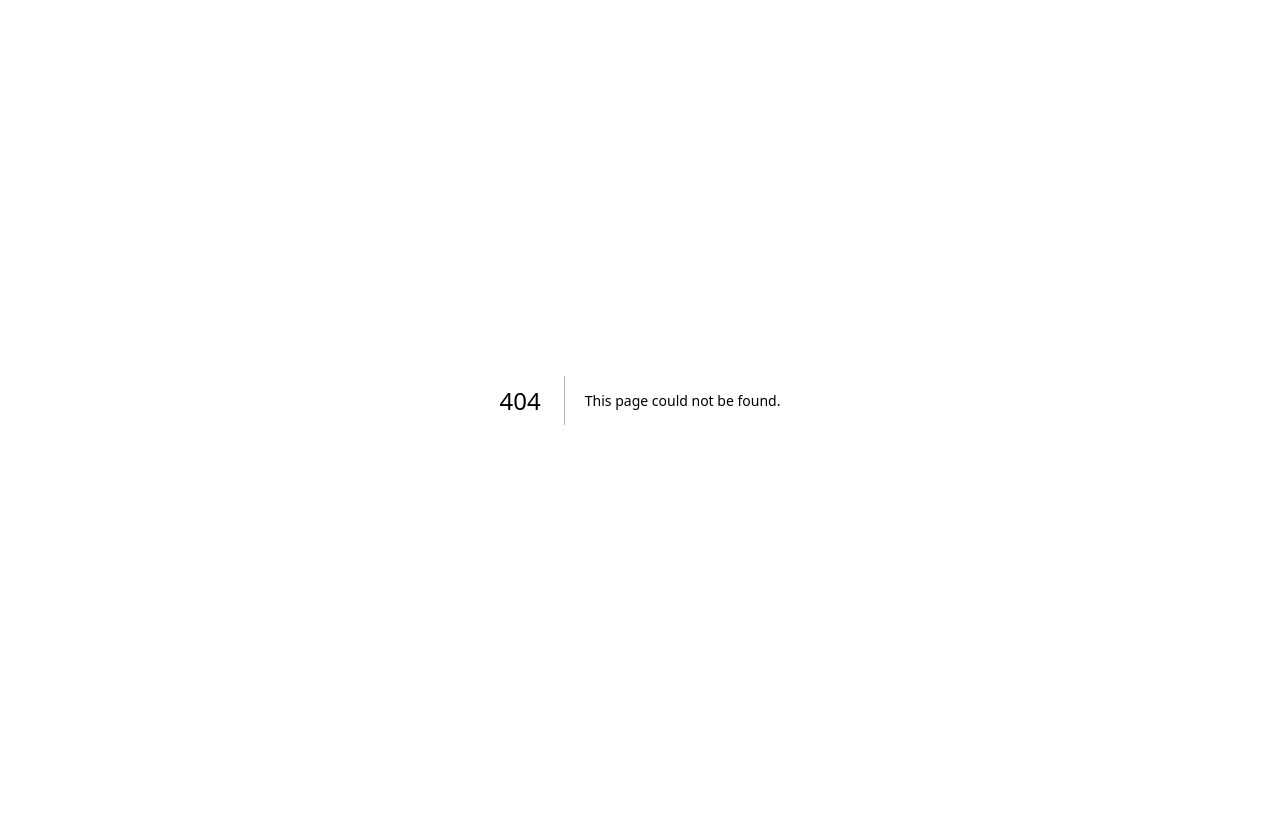
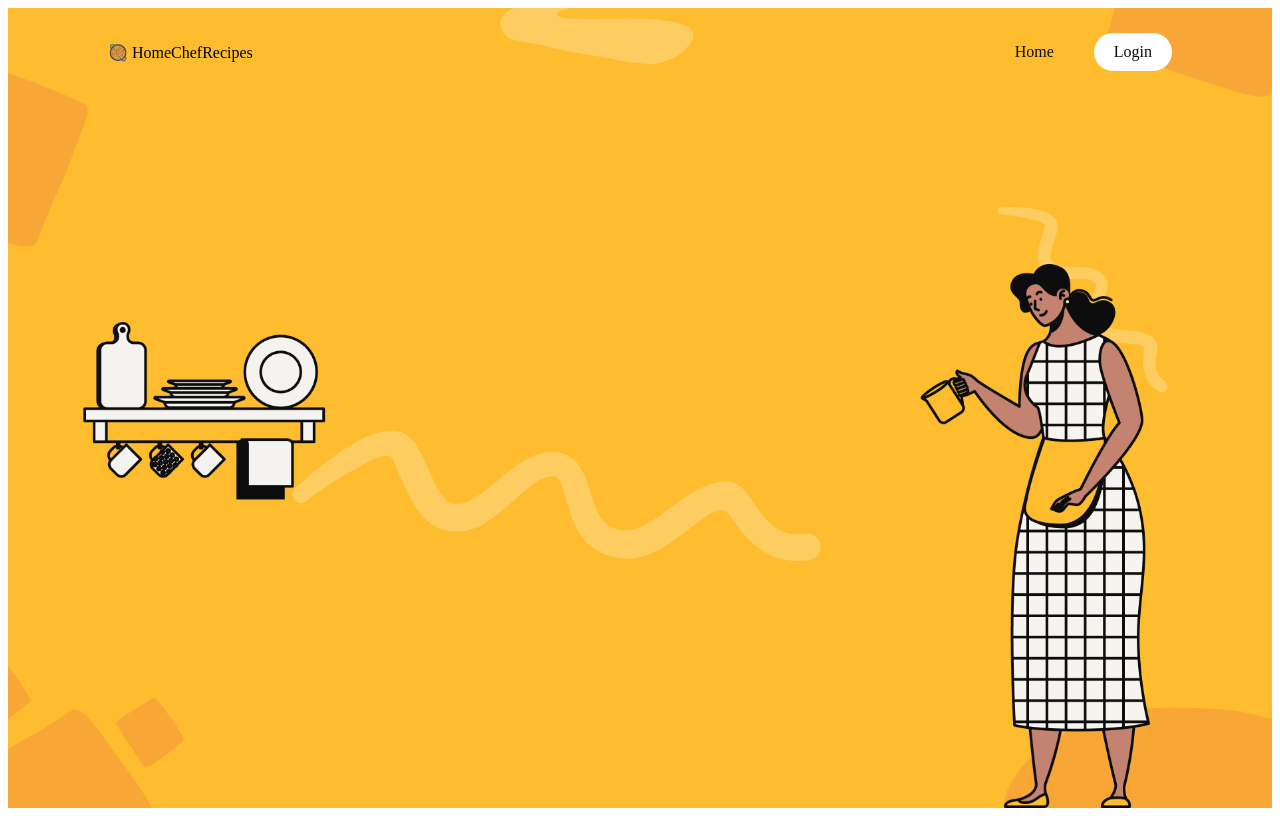
Before and after one commit to vlerkin/project_frontend, a Next.js app: page /login in a window 1280 px wide. Before the commit this address had no page. Built offline with nearby package versions, Linux system fonts and the light colour scheme.

Commit message:
changed the solution for button background; addednavigation bar props; fixed navigation bar styling and structure

```diff
--- a/src/components/navigationBar.tsx
+++ b/src/components/navigationBar.tsx
@@ -3,29 +3,34 @@ import Link from "next/link";
 interface NavigationItem {
   text: string;
   href: string;
+  background?: boolean;
 }
-const NavigationSection = (props: NavigationItem) => {
+
+interface NavigationBarProps {
+  background?: boolean;
+}
+const NavigationButton = (props: NavigationItem) => {
   const href = props.href;
   const text = props.text;
+  const background = props.background;
   return (
-    <li className="display-inline">
-      <Link className="navLinks" href={href}>
-        {text}
-      </Link>
-    </li>
+    <Link
+      className={`navLinks ${background ? "navLinkBackground" : ""}`}
+      href={href}
+    >
+      {text}
+    </Link>
   );
 };
 
-const NavigationBar = () => {
+const NavigationBar = (props: NavigationBarProps) => {
   return (
-    <nav className="navBar">
+    <nav className={`navBar ${props.background ? "nav-bar-background" : ""}`}>
       <span className="logo">🥘 HomeChefRecipes</span>
-      <ul>
-        <NavigationSection href="/" text="Home" />
-        <div className="display-inline login-link-container">
-          <NavigationSection href="/login" text="Login" />
-        </div>
-      </ul>
+      <div className="navigation-links-container">
+        <NavigationButton href="/" text="Home" />
+        <NavigationButton background={true} href="/login" text="Login" />
+      </div>
     </nav>
   );
 };
--- a/src/interfaces/allRecipes.tsx
+++ b/src/interfaces/allRecipes.tsx
@@ -1,13 +1,9 @@
-interface Category {
-  categoryName: RecipeCategory;
-}
-
 export interface AllRecipes {
   name: string;
   prepTime: number;
   imgUrl: string;
   serves: number;
-  categories: Category[];
+  categories: RecipeCategory[];
   recipeRating: number;
 }
 
--- /dev/null
+++ b/src/pages/login.tsx
@@ -0,0 +1,18 @@
+import NavigationBar from "@/components/navigationBar";
+//import React, { useState } from "react";
+
+const Login = () => {
+  //const [username, setUsername] = useState("");
+  //const [password, setPassword] = useState("");
+  //const handleSubmit = (event:React.) => {
+  //event.preventDefault();};
+
+  return (
+    <div className="hero-login">
+      <NavigationBar background={false} />
+      <div></div>
+    </div>
+  );
+};
+
+export default Login;
--- a/src/styles/globals.css
+++ b/src/styles/globals.css
@@ -1,14 +1,21 @@
+:root {
+  --background: #f5f3ef;
+  --orange: #febd2f;
+  --black: #0d0d0d;
+  --box-shadow: 0px 7px 24px 0px rgba(0, 0, 0, 0.1);
+  --border: #a1aaa6;
+}
+
 .heroHome {
   background-image: url("/bg-homepage-hero.png");
-  height: 60vh;
-  border-radius: 0 0 50px 50px;
   background-size: cover;
+  background-position: right;
   background-repeat: no-repeat;
-  border-bottom-left-radius: 50px;
-  border-bottom-right-radius: 50px;
+  border-radius: 0px 0px 50px 50px;
+  height: 75vh;
+  align-items: center;
+  display: flex;
   width: 100%;
-  display: flex;
-  align-items: center;
 }
 .hero-header {
   width: 20%;
@@ -28,14 +35,23 @@
   justify-content: space-between;
   align-content: center;
   align-items: center;
-  background: #FEBD2F;
   padding-right: 100px;
   padding-left: 100px;
   padding-top: 25px;
 }
-
+.nav-bar-background {
+  background: #FEBD2F;
+}
 .navLinks {
   text-decoration: none;
+  margin-left: 40px;
+  color: var(--black);
+}
+
+.navLinkBackground {
+  background-color: white;
+  border-radius: 30px;
+  padding: 10px 20px;
 }
 
 .display-inline {
@@ -50,7 +66,14 @@
   height: 30px;
   display: flex;
   align-content: center;
-  justify-content: center;
+  justify-content: space-around;
+  flex-direction: row;
+  flex-wrap: wrap;
+}
+
+.navigation-links-container {
+  display: flex;
+  align-items: center;
 }
 
 .container-main {
@@ -141,6 +164,13 @@
   grid-column: span 2;
   display: block;
   height: 5vh;
+  text-align: left;
+  color: #0D0D0D;
+  font-family: Helvetica Neue;
+  font-size: 17px;
+  font-style: normal;
+  font-weight: 400;
+  line-height: normal;
 }
 
 .category-buttons-section {
@@ -173,6 +203,7 @@
   background-image: url("/bg-homepage-button-new-recipe.png");
   background-size: cover;
   background-repeat: no-repeat;
+  background-position: center;
   height: 470px;
 }
 
@@ -193,6 +224,9 @@
 
 .category-button-emoji {
   background-color: #FFF;
+  padding: 5px;
+  border-radius: 50%;
+  margin-right: 5px;
 }
 
 .recipe-name-rating {
@@ -200,7 +234,7 @@
   padding-right: 20px;
   width: 90%;
 }
-
+/* preptime serves styling */
 .preptime-serves-section {
   display: flex;
   justify-content: space-between;
@@ -209,7 +243,6 @@
   padding-left: 20px;
   padding-right: 20px;
 }
-
 .display-block {
   display: block;
   margin-bottom: 5px;
@@ -221,3 +254,15 @@
   width: 90%;
   flex-direction: column;
 }
+
+
+/* --------- LOGIN PAGE STYLING --------- */
+
+.hero-login {
+  background-image: url("/bg-login.png");
+  background-size: cover;
+  background-position: center;
+  background-repeat: no-repeat;
+  height: 100vh;
+  width: 100%;
+}
```
Also changed, not shown: src/pages/index.tsx (+12 -13 lines).
